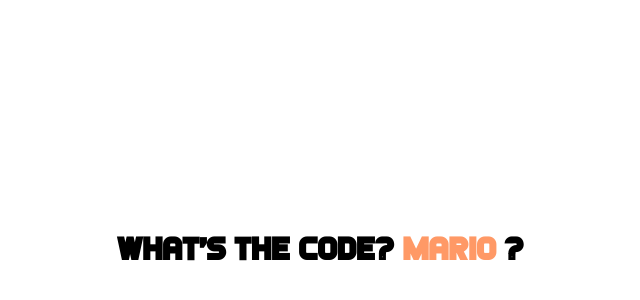
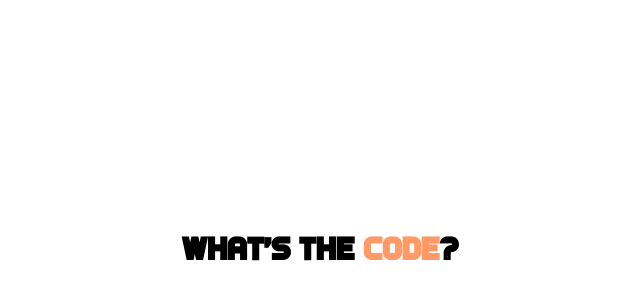
Before and after one commit to thazsobral/konami-code, a plain HTML site: page index.html in a window 1280 px wide. Shown: the part 148-448 px from the top of the page, without its empty margins (320-960 px from the left). Drawn offline with Linux system fonts and the light colour scheme.

Commit message:
remove text

```diff
--- a/index.html
+++ b/index.html
@@ -8,7 +8,7 @@
   <title>SecretCode</title>
 </head>
 <body>
-    <h1 class="gameover">what's the code? <span> mario </span>? </h1>
+    <h1 class="gameover">what's the <span>code</span>?</h1>
     <span id="winScreen" data-status="hidden"></span>
   <script src="./static/script.js"></script>
 </body>
```
